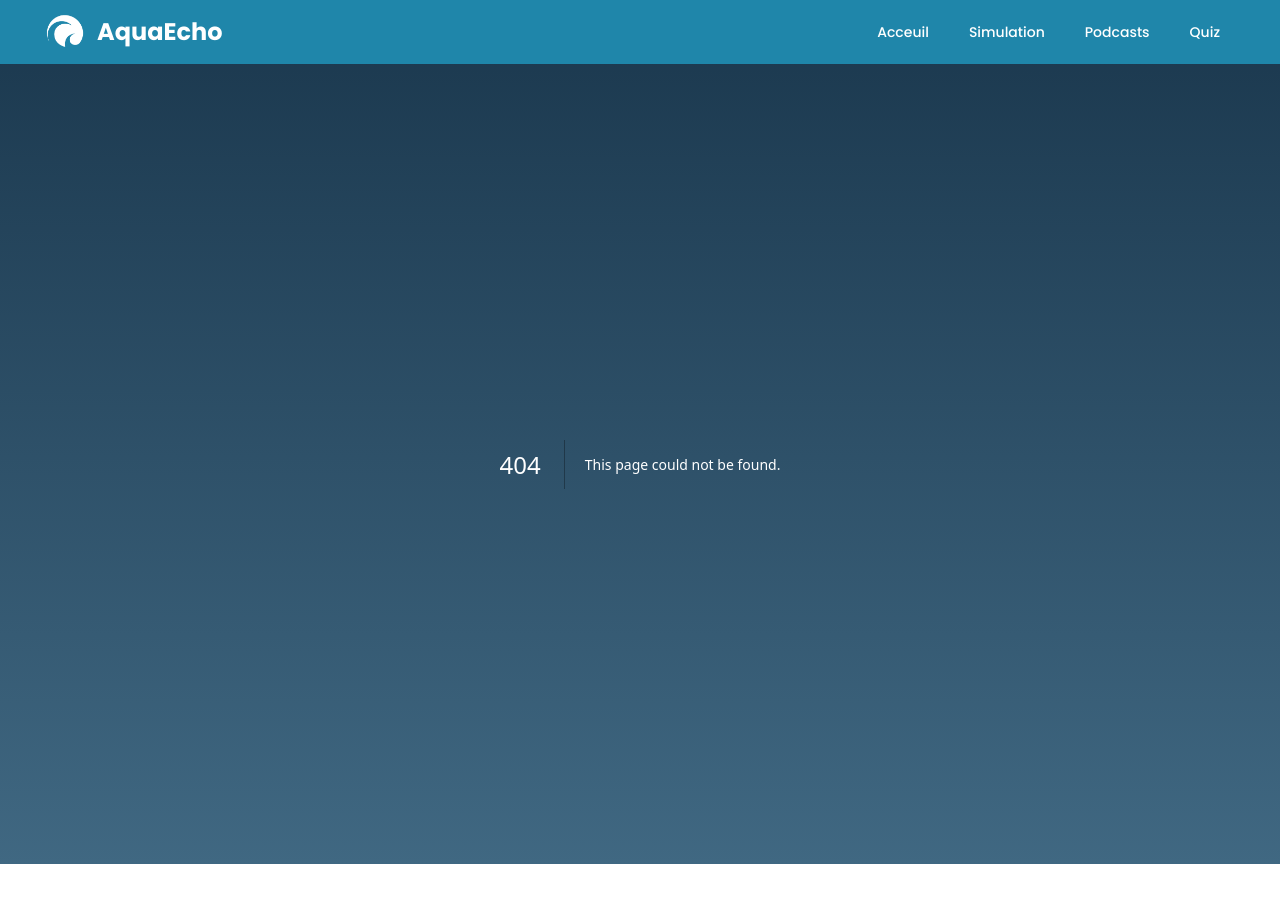
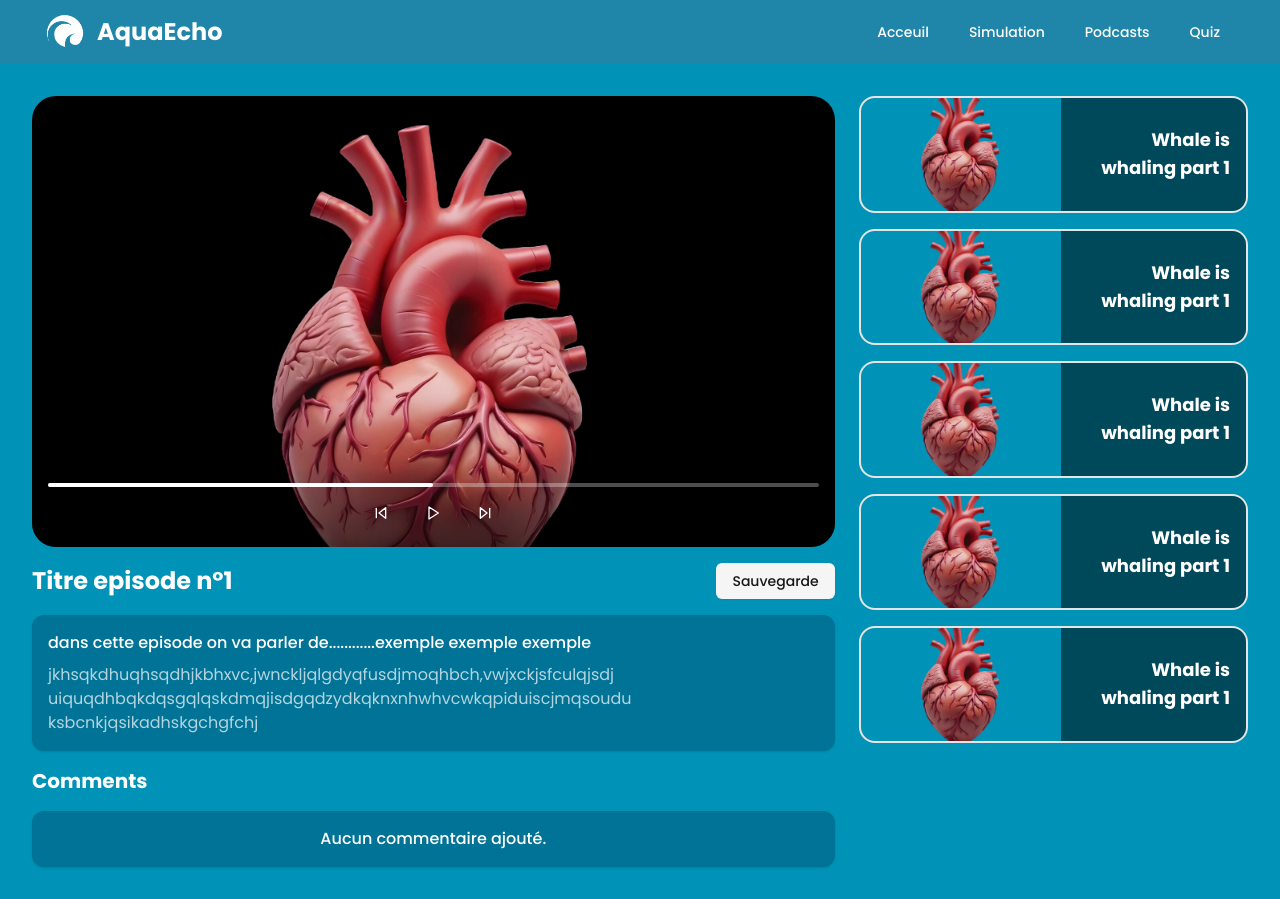
Before and after one commit to Google-Developer-Student-Clubs-ISSATSo/nuit-d-info-24, a Next.js app: page /podcasts/1 in a window 1280 px wide. Before the commit this address had no page. Before the commit the page ends 864 px from the top, so only its background shows below. Built offline with nearby package versions, Linux system fonts and the light colour scheme.

Commit message:
feat: add a single podcast page

```diff
--- /dev/null
+++ b/app/(routes)/podcasts/[podcast]/page.tsx
@@ -0,0 +1,132 @@
+"use client";
+
+import { useState } from "react";
+import Image from "next/image";
+import { Pause, Play, SkipBack, SkipForward } from "lucide-react";
+import { Button } from "@/components/ui/button";
+import { Card } from "@/components/ui/card";
+
+interface Episode {
+  id: number;
+  title: string;
+  thumbnail: string;
+}
+
+const episodes: Episode[] = Array(5).fill({
+  id: 1,
+  title: "Whale is whaling part 1",
+  thumbnail: "/images/heart.png",
+});
+
+export default function VideoPlayer() {
+  const [isPlaying, setIsPlaying] = useState(false);
+  const [progress, setProgress] = useState(50);
+
+  return (
+    <div className="min-h-screen bg-[#0093B7] p-4 md:p-8">
+      <div className="mx-auto max-w-7xl grid grid-cols-1 lg:grid-cols-3 gap-6">
+        {/* Main Content */}
+        <div className="lg:col-span-2 space-y-4">
+          {/* Video Player */}
+          <div className="relative rounded-3xl overflow-hidden bg-black aspect-video">
+            <Image
+              src="/images/heart.png"
+              alt="Whale breaching"
+              width={1280}
+              height={720}
+              className="object-cover"
+              priority
+            />
+            {/* Video Controls */}
+            {/* change it with a video */}
+
+            <div className="absolute bottom-0 left-0 right-0 p-4 bg-gradient-to-t from-black/50 to-transparent">
+              <div className="flex flex-col gap-2">
+                <div className="w-full bg-white/30 rounded-full h-1">
+                  <div
+                    className="bg-white h-1 rounded-full"
+                    style={{ width: `${progress}%` }}
+                  />
+                </div>
+                <div className="flex justify-center gap-4">
+                  <Button
+                    variant="ghost"
+                    size="icon"
+                    className="text-white hover:bg-white/20">
+                    <SkipBack className="h-6 w-6" />
+                  </Button>
+                  <Button
+                    variant="ghost"
+                    size="icon"
+                    className="text-white hover:bg-white/20"
+                    onClick={() => setIsPlaying(!isPlaying)}>
+                    {isPlaying ? (
+                      <Pause className="h-6 w-6" />
+                    ) : (
+                      <Play className="h-6 w-6" />
+                    )}
+                  </Button>
+                  <Button
+                    variant="ghost"
+                    size="icon"
+                    className="text-white hover:bg-white/20">
+                    <SkipForward className="h-6 w-6" />
+                  </Button>
+                </div>
+              </div>
+            </div>
+          </div>
+
+          {/* Episode Info */}
+          <div className="space-y-4">
+            <div className="flex items-center justify-between">
+              <h1 className="text-2xl font-bold text-white">
+                Titre episode n°1
+              </h1>
+              <Button variant="secondary">Sauvegarde</Button>
+            </div>
+            <Card className="p-4 bg-[#007396] text-white border-none">
+              <p className="font-medium">
+                dans cette episode on va parler de............exemple exemple
+                exemple
+              </p>
+              <p className="text-white/70 mt-2">
+                jkhsqkdhuqhsqdhjkbhxvc,jwnckljqlgdyqfusdjmoqhbch,vwjxckjsfculqjsdj
+                uiquqdhbqkdqsgqlqskdmqjisdgqdzydkqknxnhwhvcwkqpiduiscjmqsoudu
+                ksbcnkjqsikadhskgchgfchj
+              </p>
+            </Card>
+            <h2 className="text-xl font-bold text-white">Comments</h2>
+            <Card className="p-4 bg-[#007396] text-white border-none">
+              <p className="font-medium text-center">
+                Aucun commentaire ajouté.
+              </p>
+            </Card>
+          </div>
+        </div>
+
+        {/* Sidebar */}
+        <div className="space-y-4">
+          {episodes.map((episode, index) => (
+            <div
+              key={index}
+              className="flex border-2  rounded-2xl overflow-hidden cursor-pointer">
+              <Image
+                src={episode.thumbnail}
+                alt={episode.title}
+                width={200}
+                height={200}
+                className="object-cover aspect-video"
+              />
+              <div className=" bg-black/50 flex items-center justify-end p-4">
+                <h3 className="text-white font-bold text-lg text-right">
+                  {episode.title}
+                </h3>
+              </div>
+            </div>
+          ))}
+        </div>
+      </div>
+    </div>
+  );
+}
```
